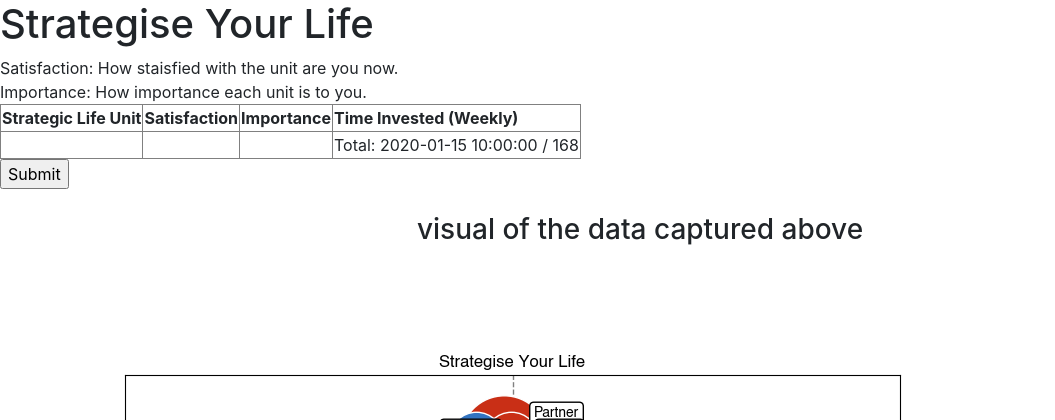
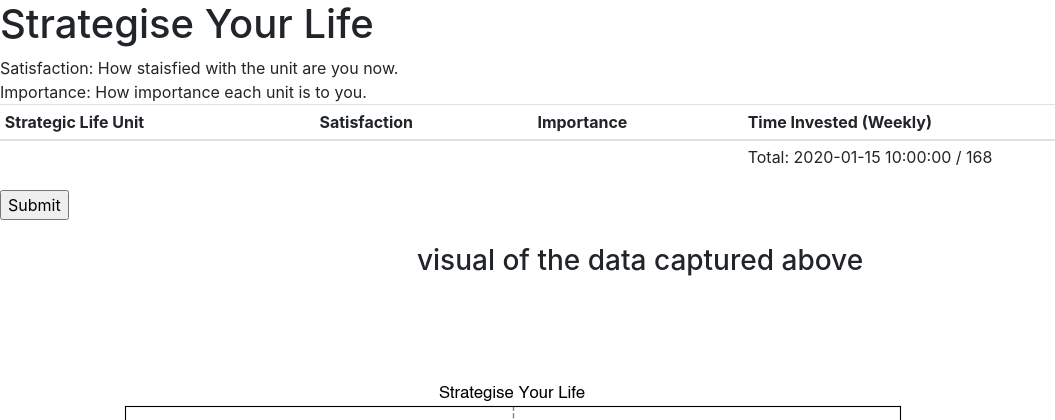
Before and after one commit to DavidOForrester/strategise-your-life-project-python, a Flask app: template website/templates/home.html in a window 1280 px wide. Shown: the top 420 px of the page, without its empty margins (0-1055 px from the left). Run offline with Flask 3, Linux system fonts and the light colour scheme; the template is opened without the code that fills it: values that come from a table or form of the project are taken from there, most other values are stand-ins (such as "Sample title", 1, 10 or a date in 2020); some libraries are stand-ins or nearby versions.

Commit message:
improved table layout with bootstrap

```diff
--- a/website/templates/home.html
+++ b/website/templates/home.html
@@ -7,7 +7,7 @@
     Satisfaction: How staisfied with the unit are you now.<br>
     Importance: How importance each unit is to you.
   </div>
-  <table border="1">
+  <table class="table table-sm">
     <thead>
       <tr>
         <th>Strategic Life Unit</th>
```
